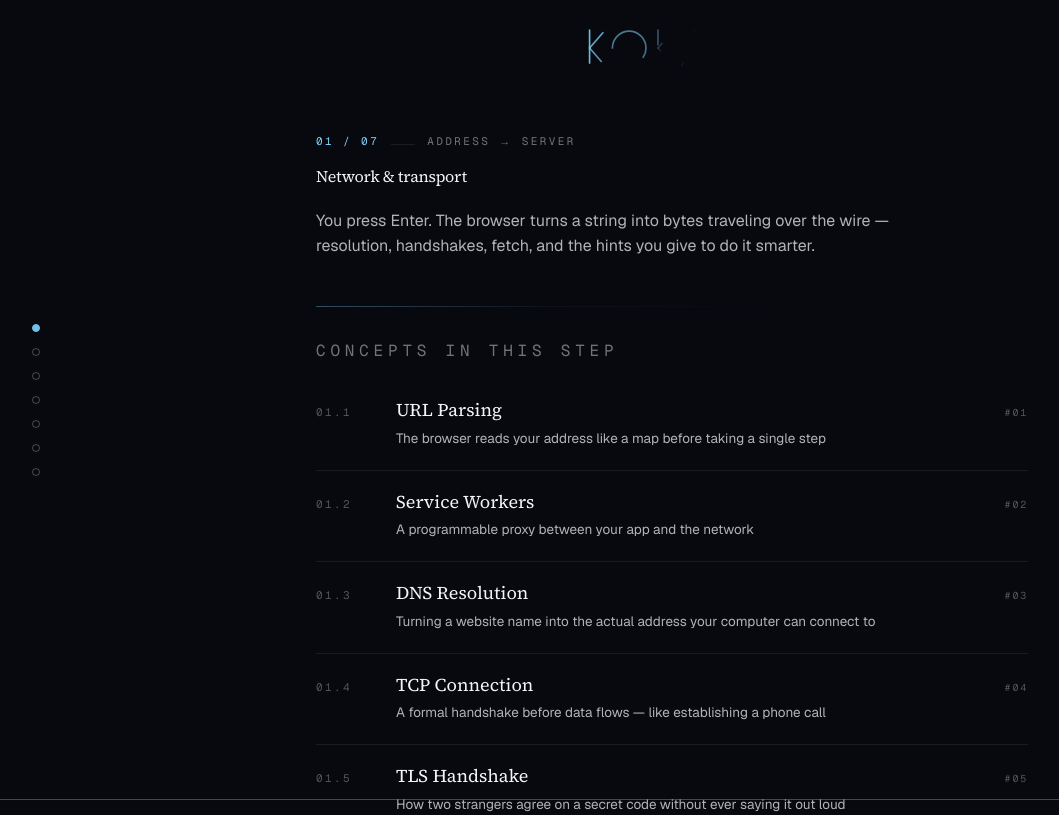
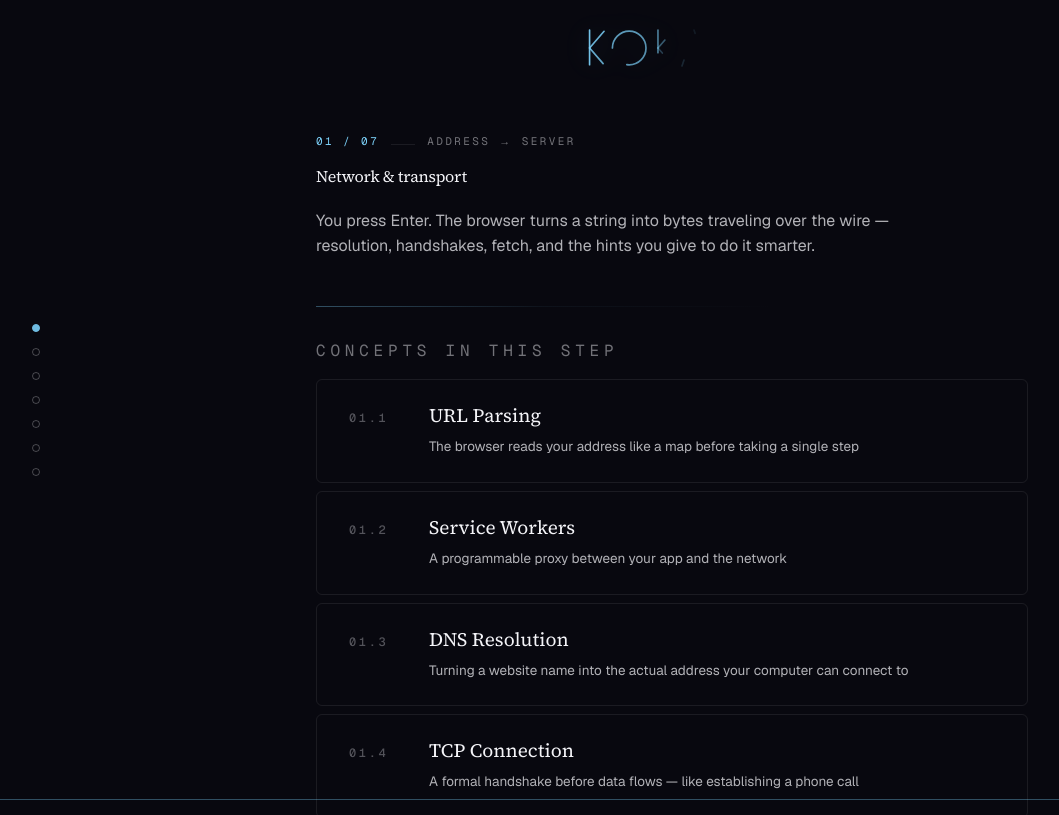
Before and after one commit to pavankoka1/web-fundamentals, a Next.js app: page /steps/01-network in a window 1280 px wide. Shown: the top 815 px of the page, without its empty margins (0-1059 px from the left). Built offline with nearby package versions, Linux system fonts and the light colour scheme.

Commit message:
refactor: ConceptCard with padding + hover lift, applied across StepLanding + JourneyOverview

```diff
--- a/src/components/atoms/ConceptCard.tsx
+++ b/src/components/atoms/ConceptCard.tsx
@@ -15,17 +15,17 @@ export interface ConceptCardProps {
 
 export function ConceptCard({ href, step, index, globalOrder, title, hook, isNew }: ConceptCardProps) {
   return (
-    <motion.div variants={fadeUp}>
+    <motion.div variants={fadeUp} whileHover={{ x: 4 }} transition={{ type: "spring", stiffness: 300, damping: 24 }}>
       <Link
         href={href}
-        className="group block border-b border-[color:var(--color-border)] py-5 transition-colors hover:bg-[color:var(--color-accent-soft)]"
+        className="group block rounded-md border border-[color:var(--color-border)] bg-transparent px-6 py-6 transition-all duration-200 hover:border-[color:var(--color-accent-line)] hover:bg-[color:var(--color-accent-soft)] hover:shadow-[0_0_24px_-8px_var(--color-accent-glow)] lg:px-8"
       >
         <div className="flex items-baseline gap-6">
-          <span className="min-w-[3.5rem] font-mono text-[11px] uppercase tracking-[0.22em] text-[color:var(--color-text-dim)]">
+          <span className="min-w-[3.5rem] font-mono text-[12px] font-medium uppercase tracking-[0.22em] text-[color:var(--color-text-dim)] transition-colors group-hover:text-[color:var(--color-accent)]">
             {String(step).padStart(2, "0")}.{index}
           </span>
           <div className="flex-1">
-            <h3 className="font-[family-name:var(--font-display)] text-[18px] leading-tight text-[color:var(--color-text-primary)]">
+            <h3 className="font-[family-name:var(--font-display)] text-[19px] leading-tight text-[color:var(--color-text-primary)]">
               {title}
               {isNew && (
                 <span className="ml-3 font-mono text-[9px] uppercase tracking-[0.18em] text-[color:var(--color-accent)]">
@@ -33,11 +33,11 @@ export function ConceptCard({ href, step, index, globalOrder, title, hook, isNew
                 </span>
               )}
             </h3>
-            <p className="mt-1.5 max-w-[58ch] text-[13.5px] leading-relaxed text-[color:var(--color-text-secondary)]">
+            <p className="mt-2 max-w-[58ch] text-[13.5px] leading-relaxed text-[color:var(--color-text-secondary)]">
               {hook}
             </p>
           </div>
-          <span className="font-mono text-[10px] uppercase tracking-[0.18em] text-[color:var(--color-text-dim)] transition-colors group-hover:text-[color:var(--color-accent)]">
+          <span className="font-mono text-[10px] uppercase tracking-[0.18em] text-[color:var(--color-text-dim)] opacity-0 transition-opacity duration-200 group-hover:opacity-100 group-hover:text-[color:var(--color-accent)]">
             #{String(globalOrder).padStart(2, "0")}
           </span>
         </div>
--- a/src/components/home/JourneyOverview.tsx
+++ b/src/components/home/JourneyOverview.tsx
@@ -29,15 +29,20 @@ export function JourneyOverview() {
 
         <div className="mt-12"><GradientRule /></div>
 
-        <motion.div className="mt-8" variants={stagger(0.06)}>
+        <motion.div className="mt-8 flex flex-col gap-2" variants={stagger(0.06)}>
           {STEPS.map((s) => (
-            <motion.div key={s.step} variants={fadeUp}>
+            <motion.div
+              key={s.step}
+              variants={fadeUp}
+              whileHover={{ x: 4 }}
+              transition={{ type: "spring", stiffness: 300, damping: 24 }}
+            >
               <Link
                 href={`/steps/${s.slug}`}
-                className="group block border-b border-[color:var(--color-border)] py-6 transition-colors hover:bg-[color:var(--color-accent-soft)]"
+                className="group block rounded-md border border-[color:var(--color-border)] bg-transparent px-6 py-6 transition-all duration-200 hover:border-[color:var(--color-accent-line)] hover:bg-[color:var(--color-accent-soft)] hover:shadow-[0_0_24px_-8px_var(--color-accent-glow)] lg:px-8"
               >
                 <div className="flex items-baseline gap-6">
-                  <span style={{ fontSize: 'var(--type-eyebrow)' }} className="min-w-[2.5rem] font-mono uppercase tracking-[0.22em] text-[color:var(--color-accent)]">
+                  <span style={{ fontSize: 'var(--type-eyebrow)' }} className="min-w-[2.5rem] font-mono font-medium uppercase tracking-[0.22em] text-[color:var(--color-accent)]">
                     {String(s.step).padStart(2, "0")}
                   </span>
                   <div className="flex-1">
@@ -51,7 +56,7 @@ export function JourneyOverview() {
                       {s.lede}
                     </p>
                   </div>
-                  <span className="font-mono text-[10px] uppercase tracking-[0.18em] text-[color:var(--color-text-dim)] transition-colors group-hover:text-[color:var(--color-accent)]">
+                  <span className="font-mono text-[10px] uppercase tracking-[0.18em] text-[color:var(--color-text-dim)] opacity-60 transition-all duration-200 group-hover:opacity-100 group-hover:text-[color:var(--color-accent)] group-hover:translate-x-0.5">
                     begin →
                   </span>
                 </div>
--- a/src/components/step/StepLanding.tsx
+++ b/src/components/step/StepLanding.tsx
@@ -46,7 +46,7 @@ export function StepLanding({ step, concepts }: Props) {
           Concepts in this step
         </motion.div>
 
-        <motion.div className="mt-4" variants={stagger(0.06)}>
+        <motion.div className="mt-4 flex flex-col gap-2" variants={stagger(0.06)}>
           {concepts.map((c) => {
             const m = TOPIC_STEP_MAP[c.id];
             return (
```
